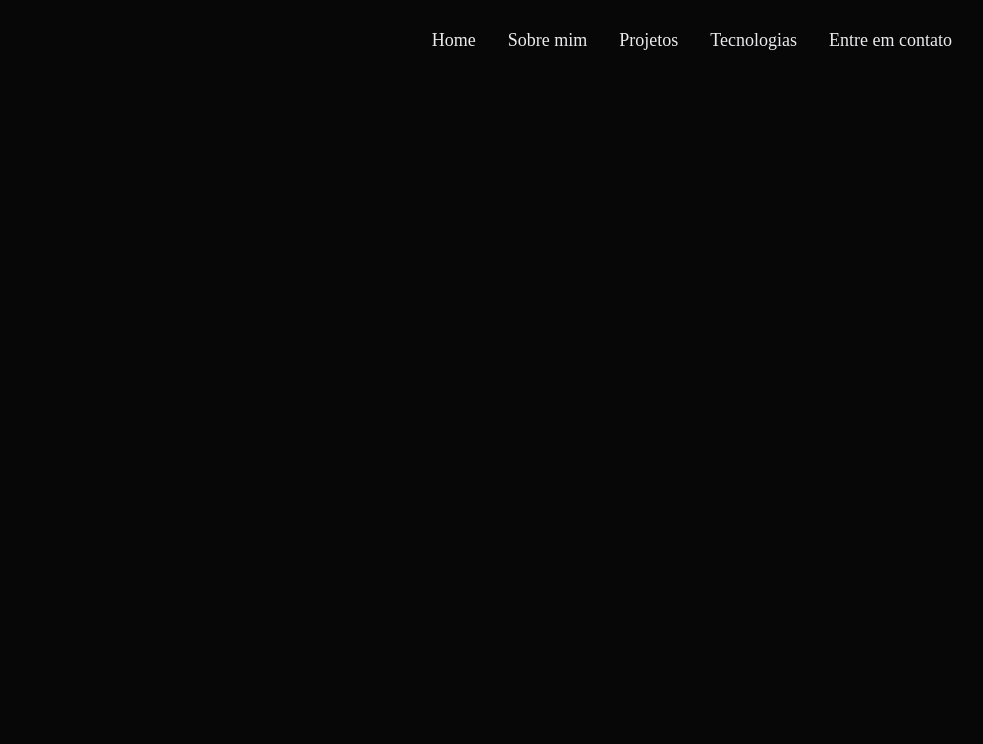
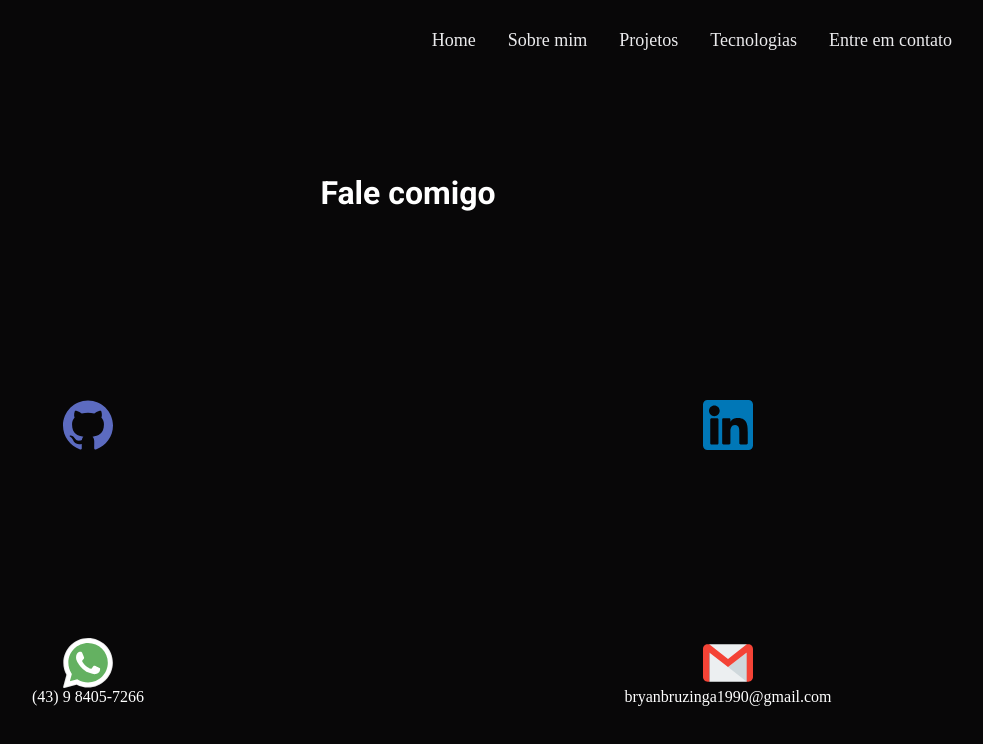
Before and after one commit to bryanbruzinga/Portfolio, a Next.js app: page /contact in a window 1280 px wide. Shown: the top 744 px of the page, without its empty margins (232-1215 px from the left). Built offline with nearby package versions, Linux system fonts and the light colour scheme; a web font is replaced by a local one.

Commit message:
adição de animações

```diff
--- a/src/pages/contact/index.tsx
+++ b/src/pages/contact/index.tsx
@@ -42,12 +42,12 @@ const index = () => {
         <section className={styles.sectionContact}>
             <h1>Fale comigo</h1>
             {formasContato.map(dados => {
+                return (
                 <a href={dados.link} target="__blank" key={dados.id}>
                     <Image width={50} height={50} src={dados.src} alt={dados.id} objectFit='cover' />
                     {dados.description}
-                    {console.log(dados.src)}
                 </a>
-            })}
+                )})}
         </section>
     )
 }
--- a/src/pages/contact/styles.module.scss
+++ b/src/pages/contact/styles.module.scss
@@ -1,3 +1,23 @@
 .sectionContact {
     height: 90vh;
+    display: grid;
+    grid-template-columns: repeat(2, 1fr);
+
+    h1 {
+        color: white;
+        font-family: var(--primary-font);
+        font-size: 2rem;
+        grid-column: 1/3;
+        align-self: center;
+        justify-self: center;
+    }
+
+    a {
+        align-self: center;
+        justify-self: center;
+        display: flex;
+        flex-direction: column;
+        align-items: center;
+        color: white;
+    }
 }
--- a/src/styles/global.scss
+++ b/src/styles/global.scss
@@ -21,7 +21,7 @@ a {
 }
 
 :root {
-    --title: #758173;
+    --title: #EBEBED;
     --background: #080708;
     --text: #F5EFFF;
     --button: #47E5BC;
```
Also changed, not shown: src/pages/Home.module.scss (+29 -4 lines).
